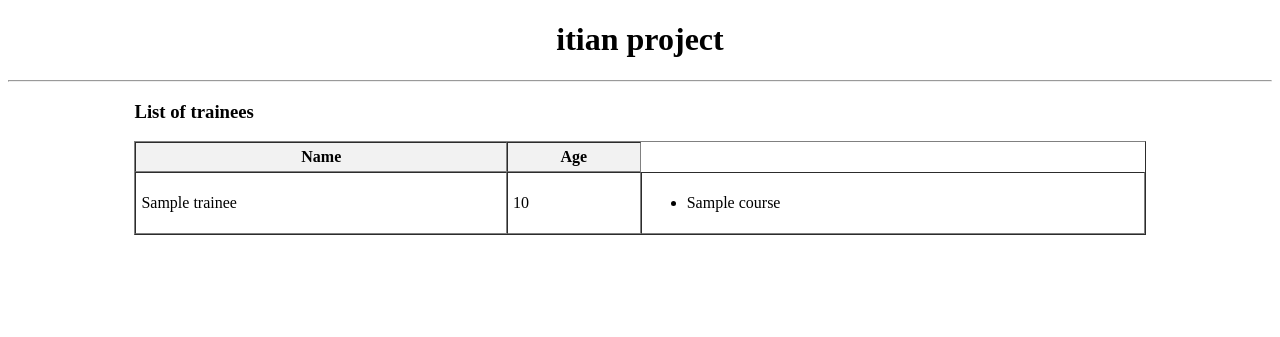
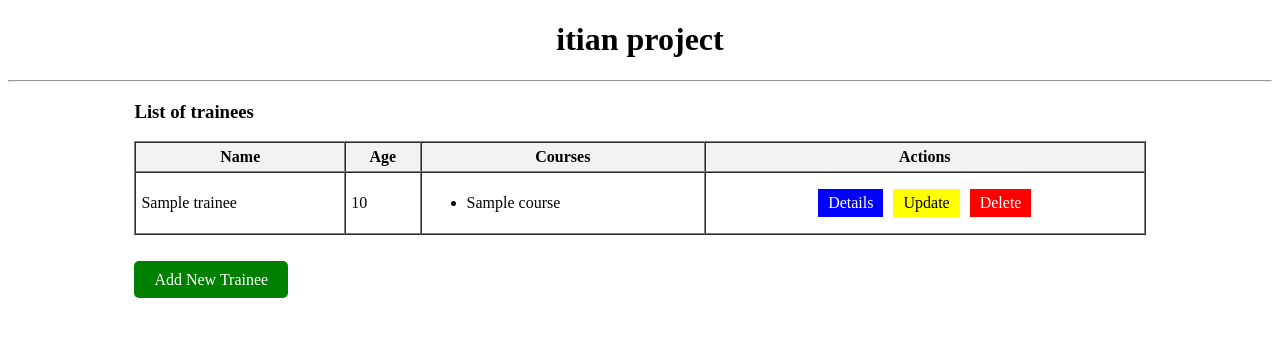
Before and after one commit to Shaza-Elshimy/Django-lab, a Django app: page /trainee/ in a window 1280 px wide. Shown: the top 337 px of the page. Run offline with Django 5.2, Linux system fonts and the light colour scheme; tables that the repository leaves empty hold one stand-in row (values such as "Sample post").

Commit message:
add actions in list table and edit ui

```diff
--- a/itian/trainee/templates/trainee_list.html
+++ b/itian/trainee/templates/trainee_list.html
@@ -2,10 +2,12 @@
 
 {% block content %}
     <h3>List of trainees</h3>
-    <table border="1" cellpadding="5" cellspacing="0" width="100%">
+    <table border="1" cellpadding="5" cellspacing="0" width="100%" text-align="center">
         <tr style="background-color: #f2f2f2;">
             <th>Name</th>
             <th>Age</th>
+            <th>Courses</th>
+            <th>Actions</th>
         </tr>
         {% for trainee in trainees %}
             <tr style="background-color: #fff;">
@@ -18,7 +20,17 @@
                         {% endfor %}
                     </ul>
                 </td>
+                <td>
+                    <div style="display: flex; gap: 10px;width: 100% ; justify-content: center;">
+                        <a href="{% url 'trainee_details' trainee.id %}" style="background-color: blue; color: white; padding: 5px 10px; text-decoration: none;">Details</a>
+                        <a href="{% url 'trainee_update' trainee.id %}" style="background-color: yellow; color: black; padding: 5px 10px; text-decoration: none;"> Update</a>
+                        <a href="{% url 'trainee_delete' trainee.id %}" style="background-color: red; color: white; padding: 5px 10px; text-decoration: none;">Delete</a>
+                    </div>
+
+                </td>
             </tr>
         {% endfor %}
     </table>
+    <br><br>
+    <a href="{% url 'trainee_add' %}" style="background-color: green; color: white; padding: 10px 20px; text-decoration: none; border-radius: 5px;">Add New Trainee</a>
 {% endblock %}
--- a/itian/trainee/urls.py
+++ b/itian/trainee/urls.py
@@ -8,5 +8,5 @@ urlpatterns=[
     path('add/',addtrainee,name='trainee_add'),
     path('<int:id>/update/',updatetrainee,name='trainee_update'),
     path('<int:id>/delete/',deletetrainee,name='trainee_delete'),
-    path('<int:id>/',gettraineebyid,name='trainee_detail'),
+    path('<int:id>/',gettraineebyid,name='trainee_details'),
 ]
```
Also changed, not shown: itian/trainee/templates/trainee_add.html (+5 -2 lines), itian/trainee/templates/trainee_update.html (+5 -2 lines).
